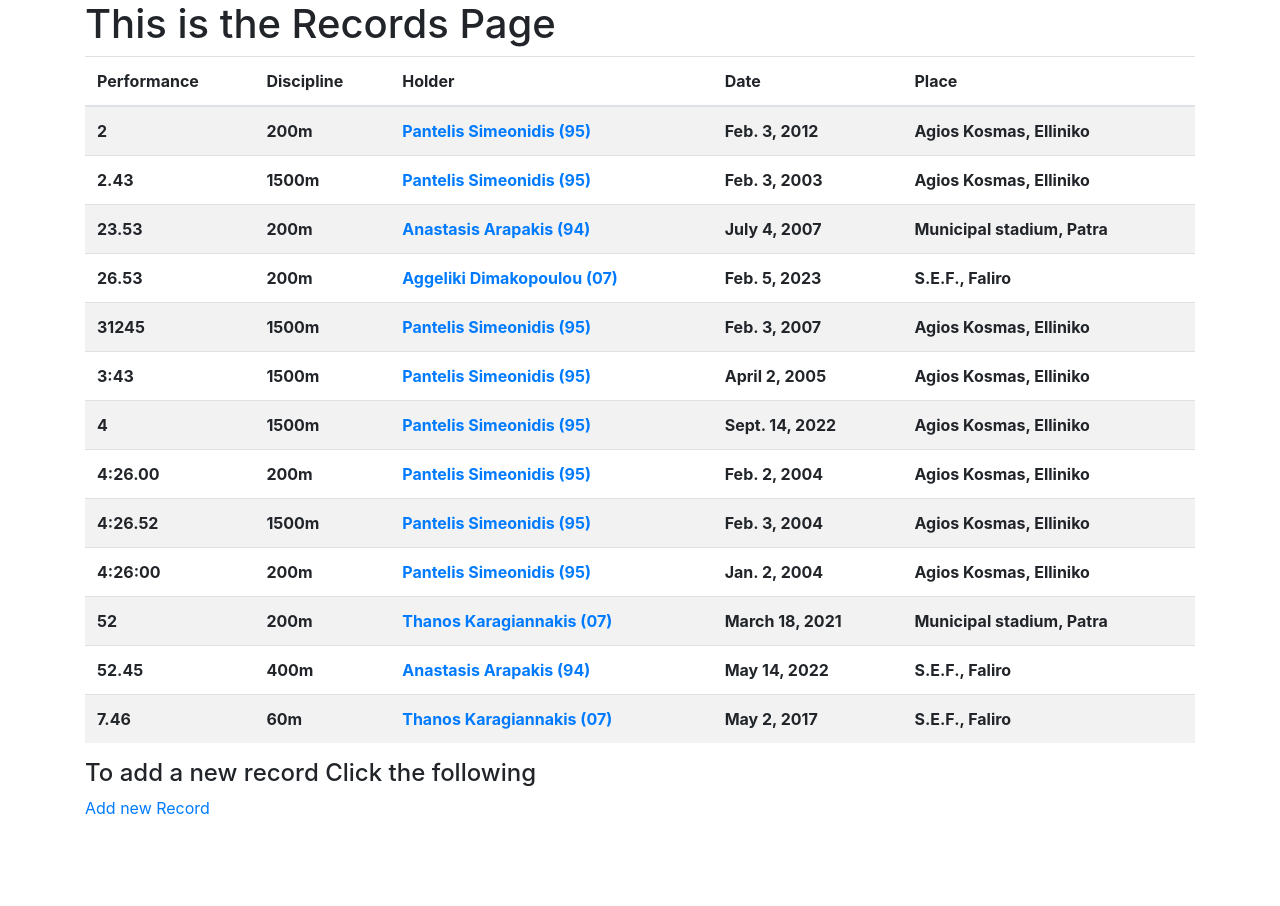
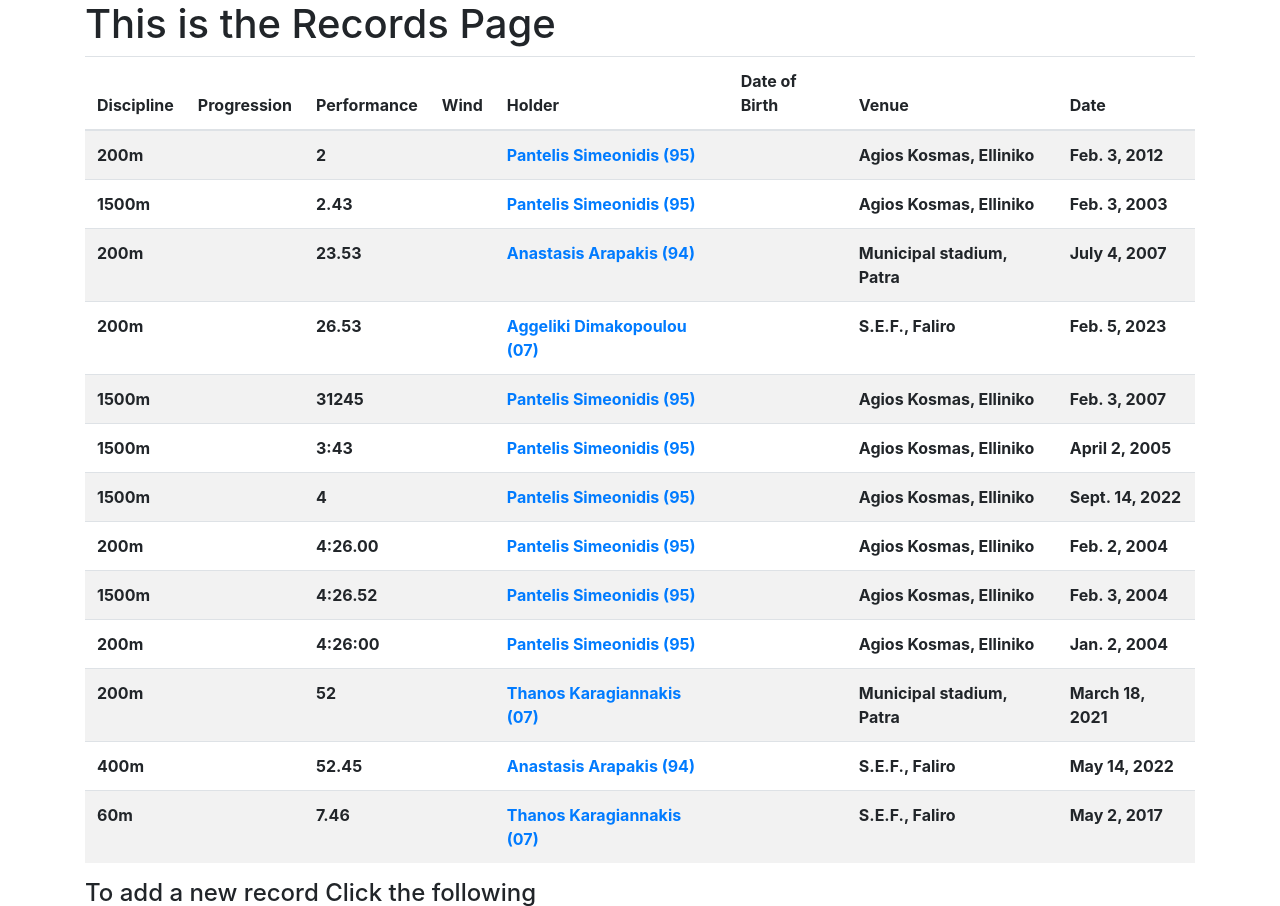
Before and after one commit to Ipparhos/olimpiada_records, a Django app: page /records/ in a window 1280 px wide. Shown: the part 56-962 px from the top of the page. Before the commit the page ends 870 px from the top, so only its background shows below. Run offline with Django 5.2, Linux system fonts and the light colour scheme; a user stored in the database is signed in; data comes from the database, SQL or seed files in the repository; lists and menus that the app fills with data are empty; some libraries are stand-ins or nearby versions.

Commit message:
change field place to venue

```diff
--- a/olimpiada/records/admin.py
+++ b/olimpiada/records/admin.py
@@ -2,7 +2,7 @@ from django import forms
 from django.contrib import admin
 
 
-from .models import Athlete, Stadium, Discipline, AgeGroup, Place, Record
+from .models import Athlete, Stadium, Discipline, AgeGroup, Venue, Record
 
 # Register your models here.
 
@@ -10,6 +10,6 @@ admin.site.register(Athlete)
 admin.site.register(Stadium)
 admin.site.register(Discipline)
 admin.site.register(AgeGroup)
-admin.site.register(Place)
+admin.site.register(Venue)
 
 admin.site.register(Record)
--- a/olimpiada/records/forms.py
+++ b/olimpiada/records/forms.py
@@ -76,7 +76,7 @@ class RecordForm(forms.ModelForm):
                   'stadium',
                   'discipline',
                   'performance',
-                  'place',
+                  'venue',
                   'record_date', ]
         widgets = {  # 'stadium': forms.RadioSelect(),
             'record_date': forms.SelectDateWidget(years=range(2003, datetime.datetime.now().year + 1)),
--- a/olimpiada/records/models.py
+++ b/olimpiada/records/models.py
@@ -64,7 +64,7 @@ class AgeGroup(models.Model):
         return self.age_group
 
 
-class Place(models.Model):
+class Venue(models.Model):
     area = models.CharField(max_length=30)
     stadium_name = models.CharField(max_length=20)
 
@@ -78,7 +78,7 @@ class Record(models.Model):
     # description = models.TextField()
     age_group = models.ForeignKey(AgeGroup, blank=True, null=True, on_delete=models.SET_NULL)
     discipline = models.ForeignKey(Discipline, blank=True, null=True, on_delete=models.SET_NULL)
-    place = models.ForeignKey(Place, blank=True, null=True, on_delete=models.SET_NULL)
+    venue = models.ForeignKey(Venue, blank=True, null=True, on_delete=models.SET_NULL)
     stadium = models.ForeignKey(Stadium, blank=True, null=True, on_delete=models.SET_NULL)
     performance = models.CharField(max_length=10, blank=False, null=True)
     # performance2 = models.DurationField(blank=True, null=True)
--- a/olimpiada/templates/records/record_list.html
+++ b/olimpiada/templates/records/record_list.html
@@ -7,20 +7,27 @@
     <table class="table table-striped">
         <thead>
             <tr>
+                <th>Discipline</th>
+                <th>Progression</th>
                 <th>Performance</th>
-                <th>Discipline</th>
+                <th>Wind</th>
                 <th>Holder</th>
+                <th>Date of Birth</th>
+                <th>Venue</th>
                 <th>Date</th>
-                <th>Place</th>
+
             </tr>
         </thead>
         {% for object in record_list %}
         <tr>
+            <th> {{ object.discipline.name }} </th>
+            <th></th>
             <th> {{ object.performance }}</th>
-            <th> {{ object.discipline.name }} </th>
+            <th></th>
             <th><a href="/records/{{object.pk}}">{{ object.holder.full_name_with_birthyear }}</a></th>
+            <th></th>
+            <th> {{ object.venue }}</th>
             <th> {{ object.record_date }}</th>
-            <th> {{ object.place }}</th>
         </tr>
         {% endfor %}
     </table>
```
Also changed, not shown: olimpiada/db.sqlite3, olimpiada/records/migrations/0003_rename_place_venue_rename_place_record_venue.py (added).
